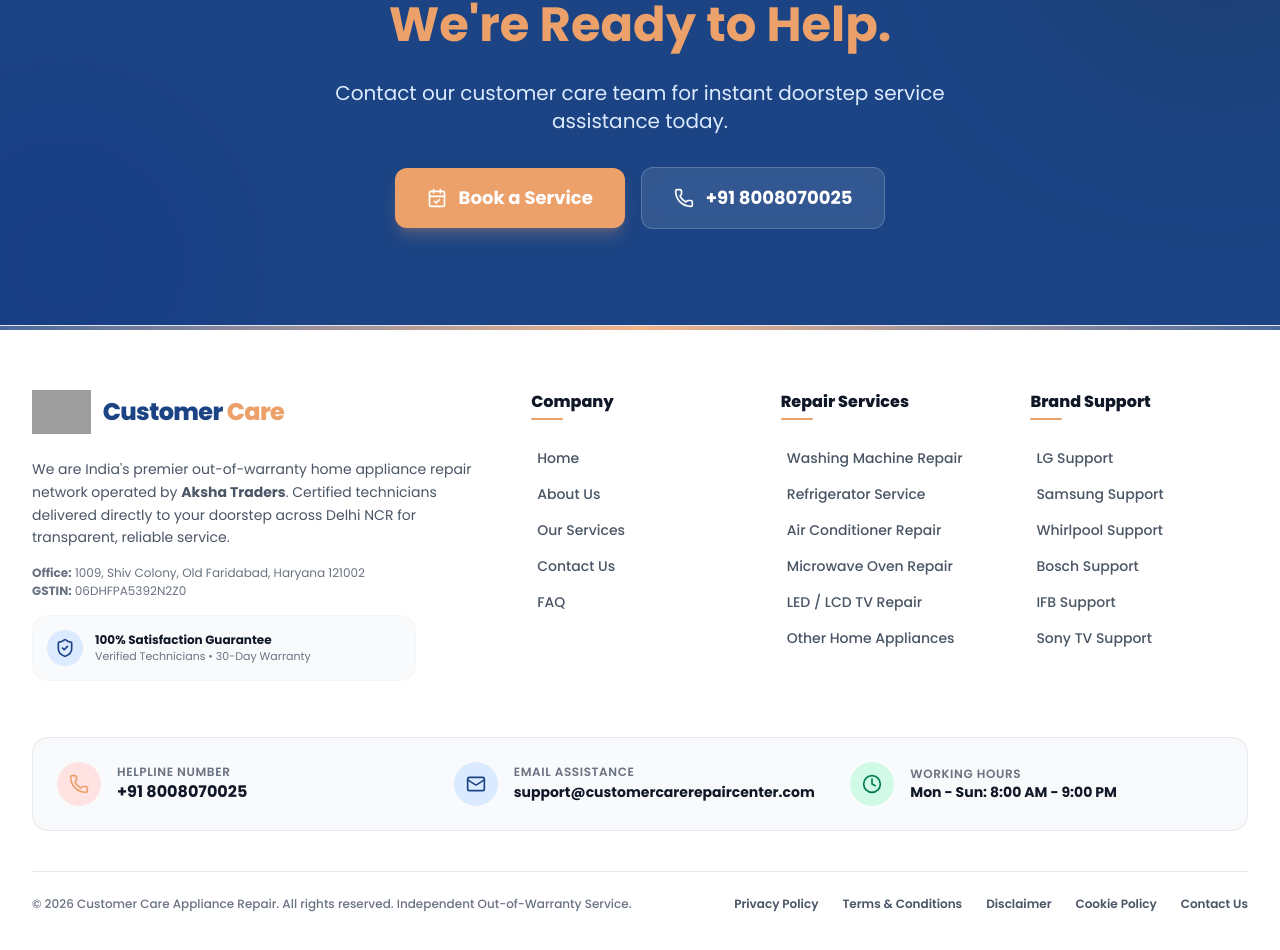
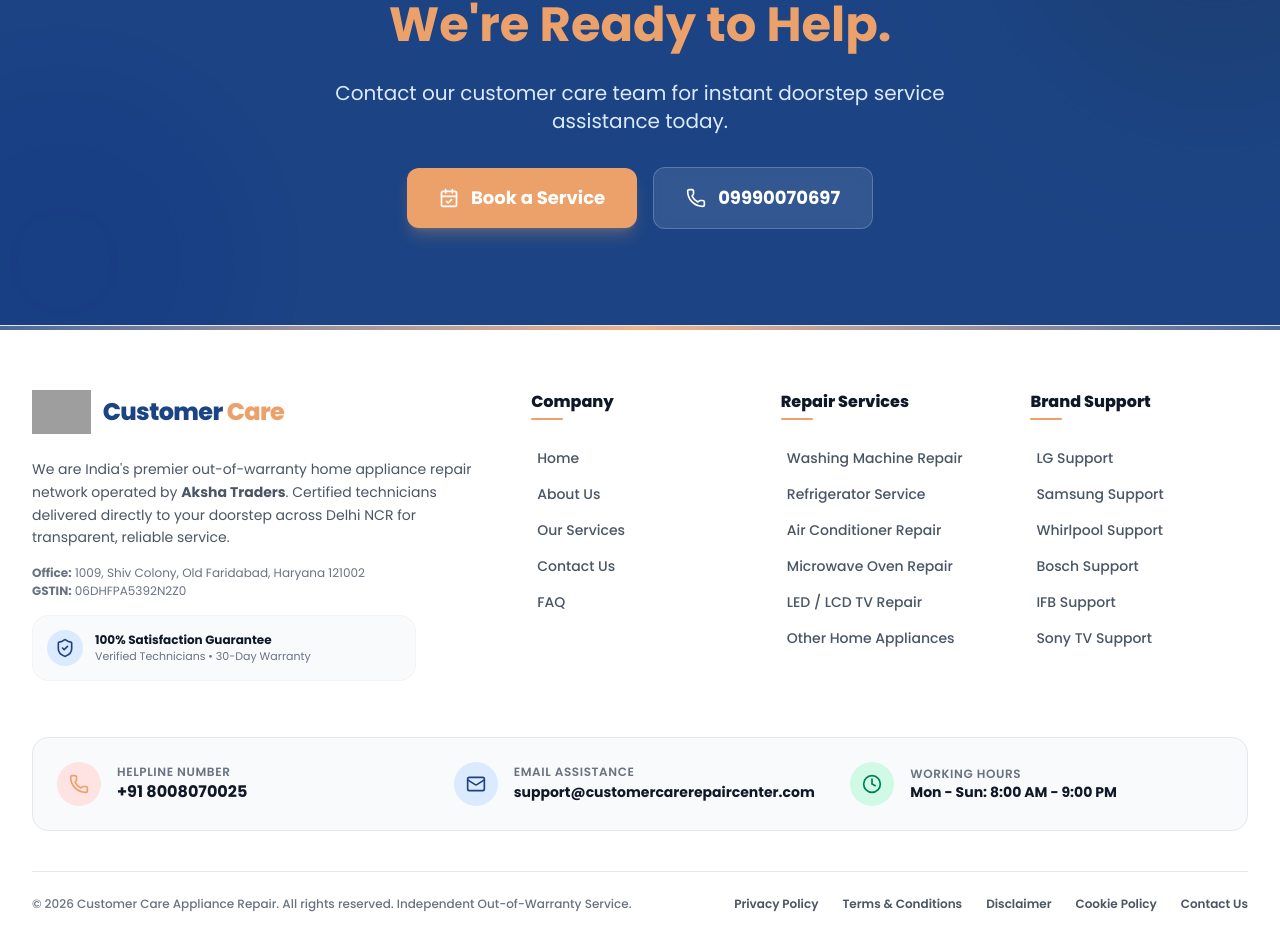
Before and after one commit to servicecare209-dot/customer-care, a Next.js app: page / in a window 1280 px wide. Shown: the part 9292-10242 px from the top of the page. Built offline with nearby package versions, Linux system fonts and the light colour scheme; grey boxes are pictures that could not be loaded.

Commit message:
Update FinalCTA.tsx

```diff
--- a/components/FinalCTA.tsx
+++ b/components/FinalCTA.tsx
@@ -32,12 +32,12 @@ export default function FinalCTA() {
             Book a Service
           </button>
           <a
-            href="tel:+918008070025"
+            href="tel:09990070697"
             suppressHydrationWarning
             className="w-full sm:w-auto inline-flex items-center justify-center gap-3 bg-white/10 hover:bg-white/20 border border-white/20 text-white px-8 py-4 rounded-xl font-bold text-lg transition-all backdrop-blur-sm hover:-translate-y-0.5"
           >
             <Phone size={20} />
-            +91 8008070025
+            09990070697
           </a>
         </div>
       </div>
```
